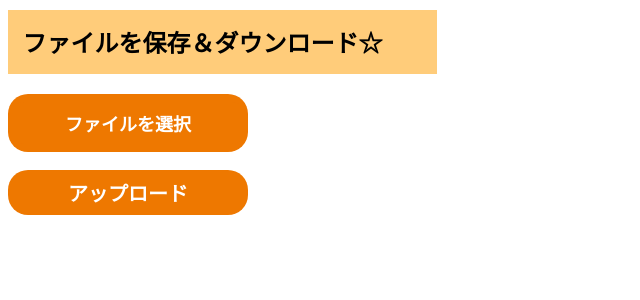
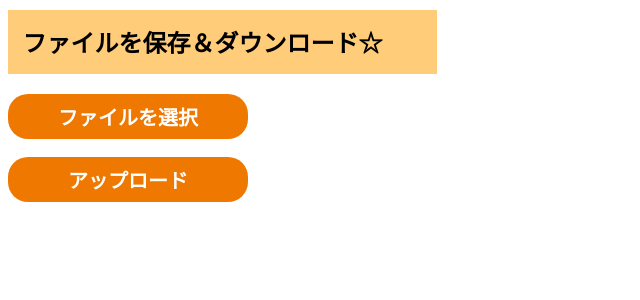
Before and after one commit to grarich/heroku_storage, a Flask app: page / in a window 1280 px wide. Shown: the top 300 px of the page, without its empty margins (0-640 px from the left). Run offline with Flask 2, Linux system fonts and the light colour scheme.

Commit message:
Update index.css

```diff
--- a/static/index.css
+++ b/static/index.css
@@ -23,21 +23,6 @@
     cursor:pointer;
 }
 
-.filename {
-    display: block;
-    color: #fff;
-    font-weight: bold;
-    font-size: 18px;
-    font-family: “游ゴシック”, “Yu Gothic”;
-    background: #ee7800;
-    padding: 8px 0;
-    border-radius: 16px;
-    max-width: 240px;
-    text-align: center;
-    transition: .3s;
-    cursor:pointer;
-}
-
 .span:hover {
     color: #ffffff;
     border-color: #FF8F00;
@@ -50,7 +35,7 @@
     box-shadow: 0 1px 6px 1px rgba(0, 0, 0, 0.2);
 }
 
-input[type="checkbox"]{
+input[type="file"]{
     font-size: 30px;
     -webkit-appearance: none;
     -moz-appearance: none;
```
